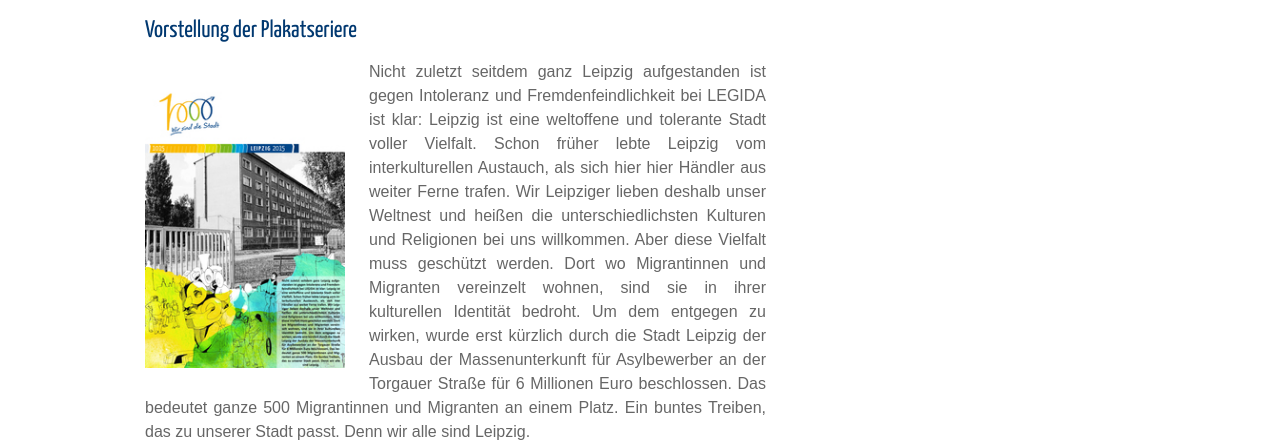
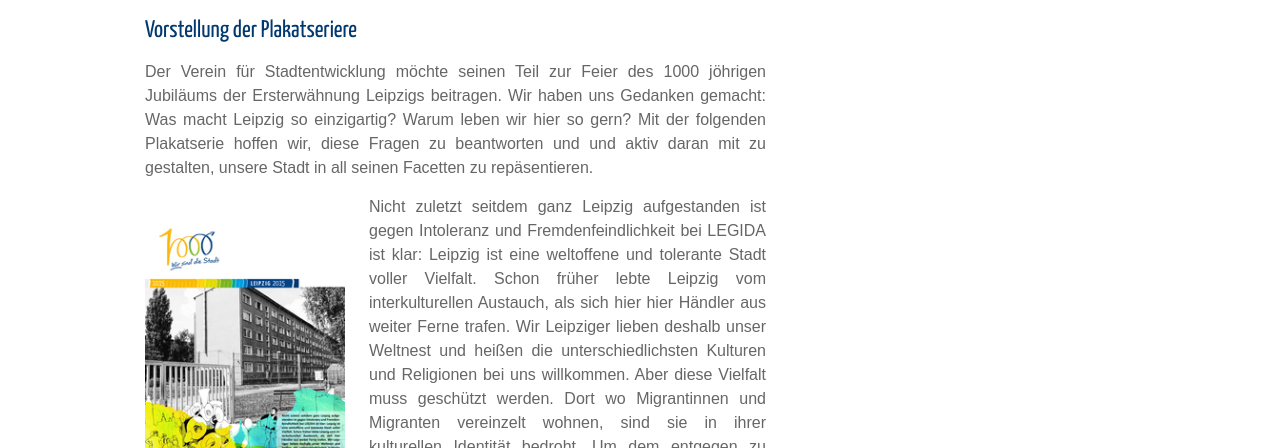
Before and after one commit to leipzig2015/leipzig2015.github.io, a plain HTML site: page index.html in a window 1280 px wide. Shown: the part 652-1100 px from the top of the page. Drawn offline with Linux system fonts and the light colour scheme; files whose address does not match are found by name.

Commit message:
abstract

```diff
--- a/index.html
+++ b/index.html
@@ -54,6 +54,7 @@
 						<h1>1000 Jahre Leipzig</h1>
 						<p></p>
 						<h2>Vorstellung der Plakatseriere</h2>
+						<p>Der Verein für Stadtentwicklung möchte seinen Teil zur Feier des 1000 jöhrigen Jubiläums der Ersterwähnung Leipzigs beitragen. Wir haben uns Gedanken gemacht: Was macht Leipzig so einzigartig? Warum leben wir hier so gern? Mit der folgenden Plakatserie hoffen wir, diese Fragen zu beantworten und und aktiv daran mit zu gestalten, unsere Stadt in all seinen Facetten zu repäsentieren.</p>
 						<p>
 						<a href="img/1000_jahre_leipzig_torgauer_conv.jpg" rel="lightbox" ><img src="img/1000_jahre_leipzig_torgauer.jpg" width="200"/></a>
 						Nicht zuletzt seitdem ganz Leipzig aufgestanden ist gegen Intoleranz und Fremdenfeindlichkeit bei LEGIDA ist klar: Leipzig ist eine weltoffene und tolerante Stadt voller Vielfalt. Schon ­früher lebte Leipzig vom interkulturellen Austauch, als sich hier hier Händler aus weiter Ferne trafen. Wir Leipziger lieben deshalb unser Weltnest und heißen die unterschiedlichsten Kulturen und Religionen bei uns willkommen. Aber diese Vielfalt muss geschützt werden. Dort wo Migrantinnen und Migranten vereinzelt wohnen, sind sie in ihrer kulturellen Identität bedroht. Um dem entgegen zu wirken, wurde erst kürzlich durch die Stadt Leipzig der Ausbau der Massenunterkunft für Asylbewerber an der Torgauer Straße für 6 Millionen Euro beschlossen. Das bedeutet ganze 500 Migrantinnen und Migranten an einem Platz. Ein buntes Treiben, das zu unserer Stadt passt. Denn wir alle sind Leipzig.</p>
```
